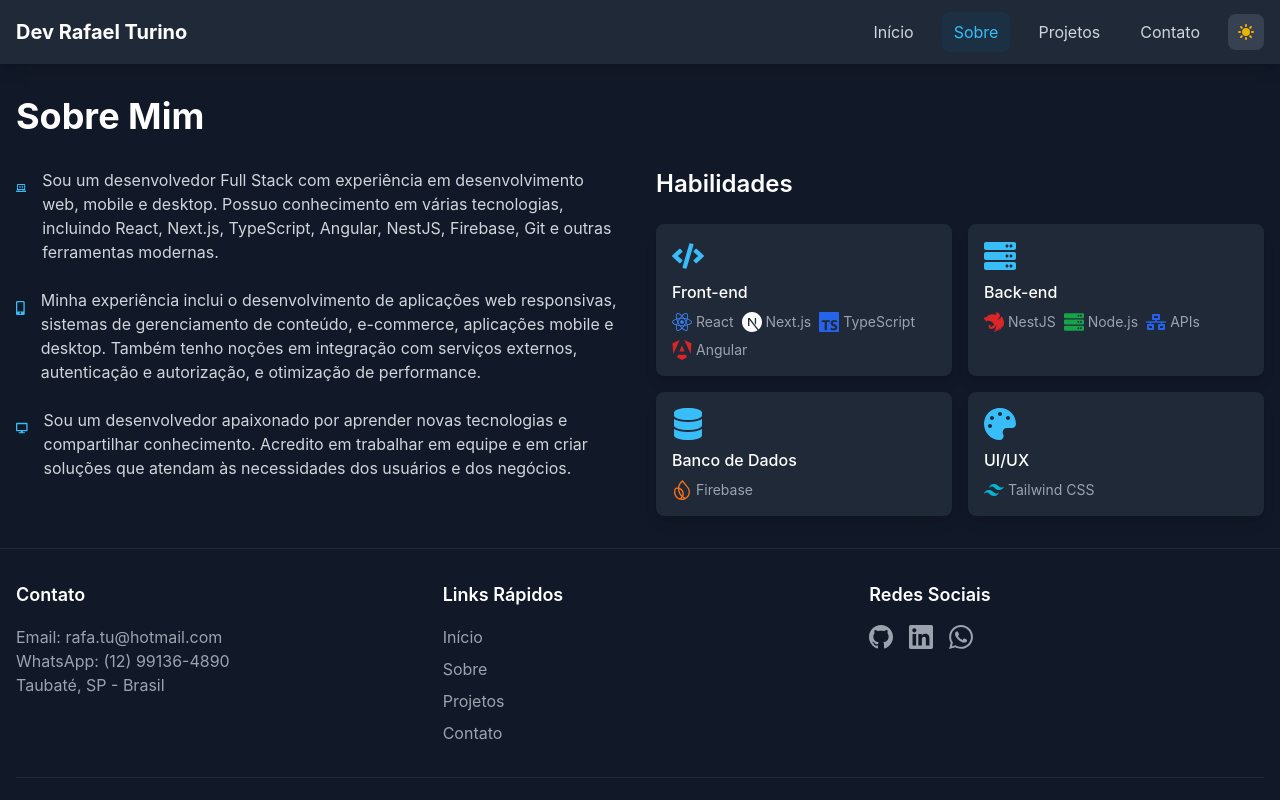
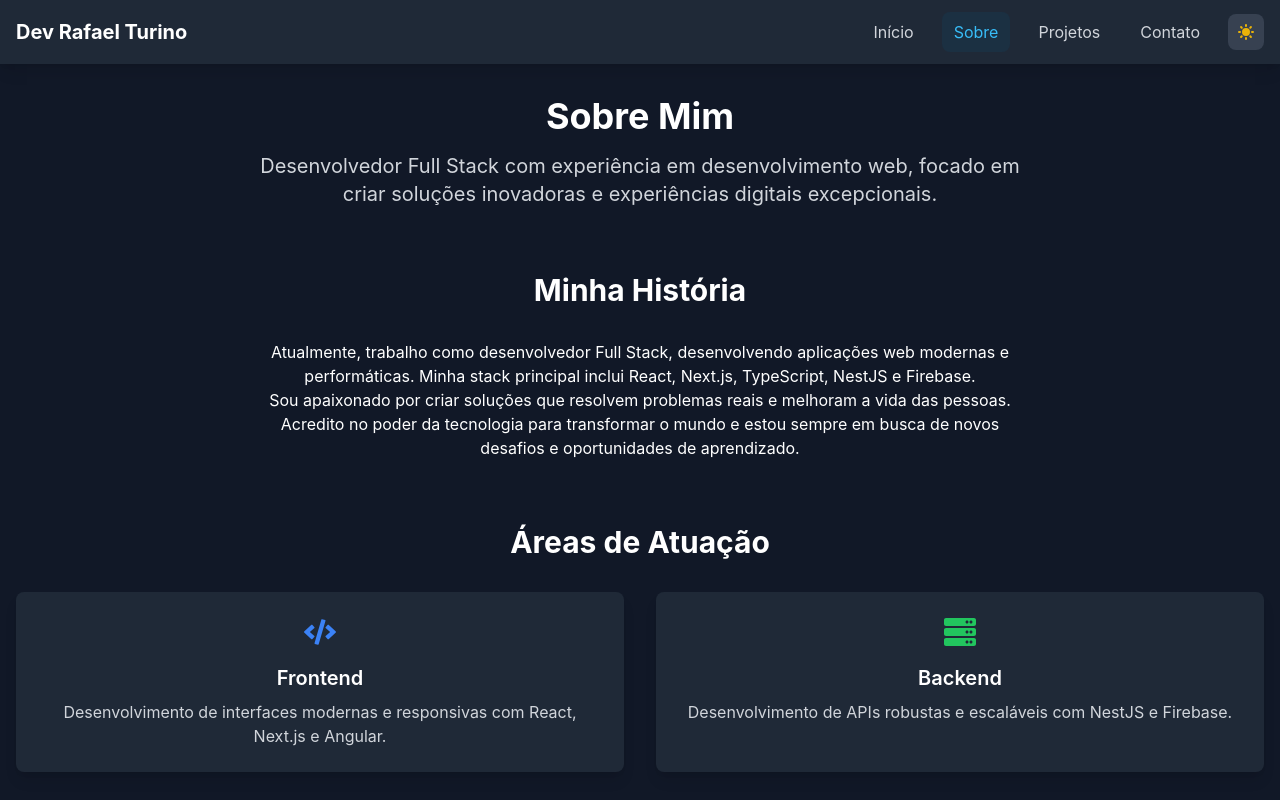
Before and after one commit to rafatu07/portifolio-rafael, a Next.js app: page /sobre in a window 1280 px wide. Shown: the top 800 px of the page. Built offline with nearby package versions, Linux system fonts and the light colour scheme.

Commit message:
animations

```diff
--- a/package.json
+++ b/package.json
@@ -10,6 +10,7 @@
     "format": "prettier --write ."
   },
   "dependencies": {
+    "framer-motion": "^12.6.3",
     "next": "14.1.0",
     "next-themes": "^0.2.1",
     "react": "^18.2.0",
--- /dev/null
+++ b/src/config/animations.ts
@@ -0,0 +1,33 @@
+import { Variants } from 'framer-motion';
+
+export const fadeInUp: Variants = {
+  initial: { opacity: 0, y: 30 },
+  animate: { opacity: 1, y: 0 },
+  transition: {
+    duration: 0.8,
+    ease: "easeOut"
+  }
+};
+
+export const staggerContainer: Variants = {
+  animate: {
+    transition: {
+      staggerChildren: 0.15
+    }
+  }
+};
+
+export const viewportOptions = {
+  once: true,
+  margin: "-100px",
+  amount: 0.3
+};
+
+export const fadeIn: Variants = {
+  initial: { opacity: 0 },
+  animate: { opacity: 1 },
+  transition: {
+    duration: 0.5,
+    ease: "easeOut"
+  }
+};
--- a/src/pages/index.tsx
+++ b/src/pages/index.tsx
@@ -2,8 +2,10 @@ import { NextPage } from 'next';
 import Head from 'next/head';
 import Link from 'next/link';
 import Image from 'next/image';
-import { FaGitAlt, FaAngular, FaReact, FaGithub, FaLinkedin, FaWhatsapp, FaDownload } from 'react-icons/fa';
+import { motion } from 'framer-motion';
+import { FaGitAlt, FaAngular, FaReact } from 'react-icons/fa';
 import { SiNextdotjs, SiNestjs, SiTypescript, SiJavascript, SiFirebase } from 'react-icons/si';
+import { fadeInUp, staggerContainer, viewportOptions } from '../config/animations';
 
 const HomePage: NextPage = () => {
   const habilidades = [
@@ -57,7 +59,12 @@ const HomePage: NextPage = () => {
       </Head>
 
       <main className="container mx-auto px-4 py-8">
-        <section className="text-center mb-16">
+        <motion.section
+          className="text-center mb-16"
+          initial={{ opacity: 0, y: 30 }}
+          animate={{ opacity: 1, y: 0 }}
+          transition={{ duration: 0.8, ease: "easeOut" }}
+        >
           <h1 className="text-4xl md:text-5xl font-bold mb-4">
             Olá, eu sou <span className="text-primary-600 dark:text-primary-400">Rafael Turino</span>
           </h1>
@@ -91,27 +98,73 @@ const HomePage: NextPage = () => {
               Baixar Currículo
             </a>
           </div>
-        </section>
+        </motion.section>
 
-        <section className="mb-16">
-          <h2 className="text-3xl font-bold mb-8 text-center">Habilidades</h2>
-          <div className="grid grid-cols-2 md:grid-cols-4 gap-6">
+        <motion.section
+          className="mb-16"
+          initial={{ opacity: 0, y: 30 }}
+          whileInView={{ opacity: 1, y: 0 }}
+          viewport={viewportOptions}
+          transition={{ duration: 0.8, ease: "easeOut" }}
+        >
+          <motion.h2
+            className="text-3xl font-bold mb-8 text-center"
+            initial={{ opacity: 0, y: 20 }}
+            whileInView={{ opacity: 1, y: 0 }}
+            viewport={viewportOptions}
+            transition={{ duration: 0.5 }}
+          >
+            Habilidades
+          </motion.h2>
+          <motion.div
+            className="grid grid-cols-2 md:grid-cols-4 gap-6"
+            variants={staggerContainer}
+            initial="initial"
+            whileInView="animate"
+            viewport={viewportOptions}
+          >
             {habilidades.map((habilidade) => (
-              <div key={habilidade.nome} className="bg-white dark:bg-gray-800 p-6 rounded-lg shadow-lg">
+              <motion.div
+                key={habilidade.nome}
+                className="bg-white dark:bg-gray-800 p-6 rounded-lg shadow-lg"
+                variants={fadeInUp}
+              >
                 <div className="flex justify-center mb-4">
                   {habilidade.icone}
                 </div>
                 <h3 className="text-lg font-semibold mb-2 text-center">{habilidade.nome}</h3>
                 <p className="text-gray-600 dark:text-gray-300 text-center">{habilidade.descricao}</p>
-              </div>
+              </motion.div>
             ))}
-          </div>
-        </section>
+          </motion.div>
+        </motion.section>
 
-        <section>
-          <h2 className="text-3xl font-bold mb-8 text-center">Últimos Projetos</h2>
-          <div className="grid grid-cols-1 md:grid-cols-2 lg:grid-cols-3 gap-8">
-            <div className="bg-white dark:bg-gray-800 rounded-lg shadow-lg overflow-hidden">
+        <motion.section
+          initial={{ opacity: 0, y: 30 }}
+          whileInView={{ opacity: 1, y: 0 }}
+          viewport={viewportOptions}
+          transition={{ duration: 0.8, ease: "easeOut" }}
+        >
+          <motion.h2
+            className="text-3xl font-bold mb-8 text-center"
+            initial={{ opacity: 0, y: 20 }}
+            whileInView={{ opacity: 1, y: 0 }}
+            viewport={viewportOptions}
+            transition={{ duration: 0.5 }}
+          >
+            Últimos Projetos
+          </motion.h2>
+          <motion.div
+            className="grid grid-cols-1 md:grid-cols-2 lg:grid-cols-3 gap-8"
+            variants={staggerContainer}
+            initial="initial"
+            whileInView="animate"
+            viewport={viewportOptions}
+          >
+            <motion.div
+              className="bg-white dark:bg-gray-800 rounded-lg shadow-lg overflow-hidden"
+              variants={fadeInUp}
+            >
               <div className="relative h-48">
                 <Image
                   src="/projects/sistema-controlefaturas.jpeg"
@@ -137,8 +190,11 @@ const HomePage: NextPage = () => {
                   </svg>
                 </Link>
               </div>
-            </div>
-            <div className="bg-white dark:bg-gray-800 rounded-lg shadow-lg overflow-hidden">
+            </motion.div>
+            <motion.div
+              className="bg-white dark:bg-gray-800 rounded-lg shadow-lg overflow-hidden"
+              variants={fadeInUp}
+            >
               <div className="relative h-48">
                 <Image
                   src="/projects/tanamaomenu-logo.jpeg"
@@ -163,8 +219,11 @@ const HomePage: NextPage = () => {
                   </svg>
                 </Link>
               </div>
-            </div>
-            <div className="bg-white dark:bg-gray-800 rounded-lg shadow-lg overflow-hidden">
+            </motion.div>
+            <motion.div
+              className="bg-white dark:bg-gray-800 rounded-lg shadow-lg overflow-hidden"
+              variants={fadeInUp}
+            >
               <div className="relative h-48">
                 <Image
                   src="/projects/lojacontemamor-logo.jpeg"
@@ -189,9 +248,9 @@ const HomePage: NextPage = () => {
                   </svg>
                 </Link>
               </div>
-            </div>
-          </div>
-        </section>
+            </motion.div>
+          </motion.div>
+        </motion.section>
       </main>
     </>
   );
--- a/src/pages/projetos.tsx
+++ b/src/pages/projetos.tsx
@@ -1,6 +1,8 @@
 import { NextPage } from 'next';
 import Head from 'next/head';
 import Image from 'next/image';
+import { motion } from 'framer-motion';
+import { fadeInUp, staggerContainer, viewportOptions } from '../config/animations';
 
 const projetos = [
   {
@@ -22,7 +24,7 @@ const projetos = [
   {
     id: 4,
     titulo: 'Tá Na Mão Menu',
-    descricao: 'Sistema de cardápio digital para restaurantes, desenvolvido com Next.js, Firebase e JavaScript. Permite que os clientes visualizem o cardápio, façam pedidos e acompanhem o status do pedido em tempo real.',
+    descricao: 'Sistema de cardápio digital para restaurantes, desenvolvido com Next.js, Firebase e JavaScript. Permite que os clientes visualizem o cardápio, façam pedidos em tempo real.',
     imagem: '/projects/tanamaomenu-logo.jpeg',
     tecnologias: ['Next.js', 'JavaScript', 'Firebase', 'Tailwind CSS'],
     link: 'https://www.tanamaomenu.com.br/'
@@ -30,7 +32,7 @@ const projetos = [
   {
     id: 5,
     titulo: 'Loja Contém Amor',
-    descricao: 'E-commerce desenvolvido com Next.js e Tailwind CSS, focado em produtos artesanais e personalizados. Inclui sistema de carrinho, pagamentos e área administrativa.',
+    descricao: 'Landing page desenvolvido com Next.js e Tailwind CSS, focado em produtos artesanais e personalizados.',
     imagem: '/projects/lojacontemamor-logo.jpeg',
     tecnologias: ['Next.js', 'JavaScript', 'Tailwind CSS'],
     link: 'https://www.lojacontemamor.com.br/'
@@ -46,11 +48,28 @@ const ProjetosPage: NextPage = () => {
       </Head>
 
       <main className="container mx-auto px-4 py-8">
-        <h1 className="text-4xl font-bold mb-8 text-center">Meus Projetos</h1>
+        <motion.h1
+          className="text-4xl font-bold mb-8 text-center"
+          initial={{ opacity: 0, y: 30 }}
+          animate={{ opacity: 1, y: 0 }}
+          transition={{ duration: 0.8, ease: "easeOut" }}
+        >
+          Meus Projetos
+        </motion.h1>
 
-        <div className="grid grid-cols-1 md:grid-cols-2 lg:grid-cols-3 gap-8">
+        <motion.div
+          className="grid grid-cols-1 md:grid-cols-2 lg:grid-cols-3 gap-8"
+          variants={staggerContainer}
+          initial="initial"
+          whileInView="animate"
+          viewport={viewportOptions}
+        >
           {projetos.map((projeto) => (
-            <div key={projeto.id} className="bg-white dark:bg-gray-800 rounded-lg shadow-lg overflow-hidden">
+            <motion.div
+              key={projeto.id}
+              className="bg-white dark:bg-gray-800 rounded-lg shadow-lg overflow-hidden"
+              variants={fadeInUp}
+            >
               <div className="relative h-48">
                 <Image
                   src={projeto.imagem}
@@ -91,9 +110,9 @@ const ProjetosPage: NextPage = () => {
                   </svg>
                 </a>
               </div>
-            </div>
+            </motion.div>
           ))}
-        </div>
+        </motion.div>
       </main>
     </>
   );
--- a/src/pages/sobre.tsx
+++ b/src/pages/sobre.tsx
@@ -1,9 +1,33 @@
 import { NextPage } from 'next';
 import Head from 'next/head';
-import { FaCode, FaServer, FaDatabase, FaPalette, FaLaptopCode, FaMobileAlt, FaDesktop, FaNetworkWired } from 'react-icons/fa';
-import { SiReact, SiNextdotjs, SiTypescript, SiNestjs, SiTailwindcss, SiAngular, SiFirebase } from 'react-icons/si';
+import { motion } from 'framer-motion';
+import { FaCode, FaServer, FaDatabase, FaPalette } from 'react-icons/fa';
+import { fadeInUp, staggerContainer, viewportOptions } from '../config/animations';
 
 const AboutPage: NextPage = () => {
+  const areas = [
+    {
+      titulo: 'Frontend',
+      descricao: 'Desenvolvimento de interfaces modernas e responsivas com React, Next.js e Angular.',
+      icone: <FaCode className="w-8 h-8 text-blue-500" />
+    },
+    {
+      titulo: 'Backend',
+      descricao: 'Desenvolvimento de APIs robustas e escaláveis com NestJS e Firebase.',
+      icone: <FaServer className="w-8 h-8 text-green-500" />
+    },
+    {
+      titulo: 'Banco de Dados',
+      descricao: 'Modelagem e implementação de bancos de dados relacionais e NoSQL.',
+      icone: <FaDatabase className="w-8 h-8 text-purple-500" />
+    },
+    {
+      titulo: 'UI/UX',
+      descricao: 'Desenvolvimento de interfaces modernas e responsivas com Tailwind CSS.',
+      icone: <FaPalette className="w-8 h-8 text-pink-500" />
+    }
+  ];
+
   return (
     <>
       <Head>
@@ -12,101 +36,68 @@ const AboutPage: NextPage = () => {
       </Head>
 
       <main className="container mx-auto px-4 py-8">
-        <h1 className="text-4xl font-bold mb-8">Sobre Mim</h1>
-        <div className="grid grid-cols-1 md:grid-cols-2 gap-8">
-          <div className="space-y-6">
-            <div className="flex items-start space-x-4">
-              <FaLaptopCode className="w-8 h-8 text-primary-600 dark:text-primary-400 mt-1" />
-              <p className="text-gray-600 dark:text-gray-300">
-                Sou um desenvolvedor Full Stack com experiência em desenvolvimento web, mobile e desktop.
-                Possuo conhecimento em várias tecnologias, incluindo React, Next.js, TypeScript,
-                Angular, NestJS, Firebase, Git e outras ferramentas modernas.
-              </p>
-            </div>
-            <div className="flex items-start space-x-4">
-              <FaMobileAlt className="w-8 h-8 text-primary-600 dark:text-primary-400 mt-1" />
-              <p className="text-gray-600 dark:text-gray-300">
-                Minha experiência inclui o desenvolvimento de aplicações web responsivas,
-                sistemas de gerenciamento de conteúdo, e-commerce, aplicações mobile e desktop.
-                Também tenho noções em integração com serviços externos, autenticação e autorização,
-                e otimização de performance.
-              </p>
-            </div>
-            <div className="flex items-start space-x-4">
-              <FaDesktop className="w-8 h-8 text-primary-600 dark:text-primary-400 mt-1" />
-              <p className="text-gray-600 dark:text-gray-300">
-                Sou um desenvolvedor apaixonado por aprender novas tecnologias e compartilhar conhecimento.
-                Acredito em trabalhar em equipe e em criar soluções que atendam às necessidades dos usuários
-                e dos negócios.
-              </p>
-            </div>
+        <motion.section
+          className="text-center mb-16"
+          initial={{ opacity: 0, y: 30 }}
+          animate={{ opacity: 1, y: 0 }}
+          transition={{ duration: 0.8, ease: "easeOut" }}
+        >
+          <h1 className="text-4xl font-bold mb-4">Sobre Mim</h1>
+          <p className="text-xl text-gray-600 dark:text-gray-300 max-w-3xl mx-auto">
+            Desenvolvedor Full Stack com experiência em desenvolvimento web, focado em criar soluções inovadoras e experiências digitais excepcionais.
+          </p>
+        </motion.section>
+
+        <motion.section
+          className="mb-16"
+          initial={{ opacity: 0, y: 30 }}
+          whileInView={{ opacity: 1, y: 0 }}
+          viewport={viewportOptions}
+          transition={{ duration: 0.8, ease: "easeOut" }}
+        >
+          <h2 className="text-3xl font-bold mb-8 text-center">Minha História</h2>
+          <div className="text-center prose dark:prose-invert max-w-3xl mx-auto">
+            <p>
+              Atualmente, trabalho como desenvolvedor Full Stack, desenvolvendo aplicações web modernas e
+              performáticas. Minha stack principal inclui React, Next.js, TypeScript, NestJS e Firebase.
+            </p>
+            <p>
+              Sou apaixonado por criar soluções que resolvem problemas reais e melhoram a vida das pessoas.
+              Acredito no poder da tecnologia para transformar o mundo e estou sempre em busca de novos desafios
+              e oportunidades de aprendizado.
+            </p>
           </div>
-          <div className="space-y-6">
-            <h2 className="text-2xl font-semibold mb-4">Habilidades</h2>
-            <div className="grid grid-cols-2 gap-4">
-              <div className="bg-white dark:bg-gray-800 p-4 rounded-lg shadow-lg hover:shadow-xl transition-shadow">
-                <FaCode className="w-8 h-8 text-primary-600 dark:text-primary-400 mb-2" />
-                <h3 className="font-medium mb-2">Front-end</h3>
-                <div className="flex flex-wrap gap-2">
-                  <div className="flex items-center space-x-1">
-                    <SiReact className="w-5 h-5 text-blue-500" />
-                    <span className="text-sm text-gray-600 dark:text-gray-400">React</span>
-                  </div>
-                  <div className="flex items-center space-x-1">
-                    <SiNextdotjs className="w-5 h-5 text-black dark:text-white" />
-                    <span className="text-sm text-gray-600 dark:text-gray-400">Next.js</span>
-                  </div>
-                  <div className="flex items-center space-x-1">
-                    <SiTypescript className="w-5 h-5 text-blue-600" />
-                    <span className="text-sm text-gray-600 dark:text-gray-400">TypeScript</span>
-                  </div>
-                  <div className="flex items-center space-x-1">
-                    <SiAngular className="w-5 h-5 text-red-600" />
-                    <span className="text-sm text-gray-600 dark:text-gray-400">Angular</span>
-                  </div>
+        </motion.section>
+
+        <motion.section
+          initial={{ opacity: 0, y: 30 }}
+          whileInView={{ opacity: 1, y: 0 }}
+          viewport={viewportOptions}
+          transition={{ duration: 0.8, ease: "easeOut" }}
+        >
+          <h2 className="text-3xl font-bold mb-8 text-center">Áreas de Atuação</h2>
+          <motion.div
+            className="grid grid-cols-1 md:grid-cols-2 gap-8"
+            variants={staggerContainer}
+            initial="initial"
+            whileInView="animate"
+            viewport={viewportOptions}
+          >
+            {areas.map((area) => (
+              <motion.div
+                key={area.titulo}
+                className="bg-white dark:bg-gray-800 p-6 rounded-lg shadow-lg"
+                variants={fadeInUp}
+              >
+                <div className="flex justify-center mb-4">
+                  {area.icone}
                 </div>
-              </div>
-              <div className="bg-white dark:bg-gray-800 p-4 rounded-lg shadow-lg hover:shadow-xl transition-shadow">
-                <FaServer className="w-8 h-8 text-primary-600 dark:text-primary-400 mb-2" />
-                <h3 className="font-medium mb-2">Back-end</h3>
-                <div className="flex flex-wrap gap-2">
-                  <div className="flex items-center space-x-1">
-                    <SiNestjs className="w-5 h-5 text-red-600" />
-                    <span className="text-sm text-gray-600 dark:text-gray-400">NestJS</span>
-                  </div>
-                  <div className="flex items-center space-x-1">
-                    <FaServer className="w-5 h-5 text-green-600" />
-                    <span className="text-sm text-gray-600 dark:text-gray-400">Node.js</span>
-                  </div>
-                  <div className="flex items-center space-x-1">
-                    <FaNetworkWired className="w-5 h-5 text-blue-600" />
-                    <span className="text-sm text-gray-600 dark:text-gray-400">APIs</span>
-                  </div>
-                </div>
-              </div>
-              <div className="bg-white dark:bg-gray-800 p-4 rounded-lg shadow-lg hover:shadow-xl transition-shadow">
-                <FaDatabase className="w-8 h-8 text-primary-600 dark:text-primary-400 mb-2" />
-                <h3 className="font-medium mb-2">Banco de Dados</h3>
-                <div className="flex flex-wrap gap-2">
-                  <div className="flex items-center space-x-1">
-                    <SiFirebase className="w-5 h-5 text-orange-500" />
-                    <span className="text-sm text-gray-600 dark:text-gray-400">Firebase</span>
-                  </div>
-                </div>
-              </div>
-              <div className="bg-white dark:bg-gray-800 p-4 rounded-lg shadow-lg hover:shadow-xl transition-shadow">
-                <FaPalette className="w-8 h-8 text-primary-600 dark:text-primary-400 mb-2" />
-                <h3 className="font-medium mb-2">UI/UX</h3>
-                <div className="flex flex-wrap gap-2">
-                  <div className="flex items-center space-x-1">
-                    <SiTailwindcss className="w-5 h-5 text-cyan-500" />
-                    <span className="text-sm text-gray-600 dark:text-gray-400">Tailwind CSS</span>
-                  </div>
-                </div>
-              </div>
-            </div>
-          </div>
-        </div>
+                <h3 className="text-xl font-semibold mb-2 text-center">{area.titulo}</h3>
+                <p className="text-gray-600 dark:text-gray-300 text-center">{area.descricao}</p>
+              </motion.div>
+            ))}
+          </motion.div>
+        </motion.section>
       </main>
     </>
   );
```
Also changed, not shown: src/pages/contato.tsx (+52 -67 lines), 1 other file (tests, documents, lock files or other folders).
